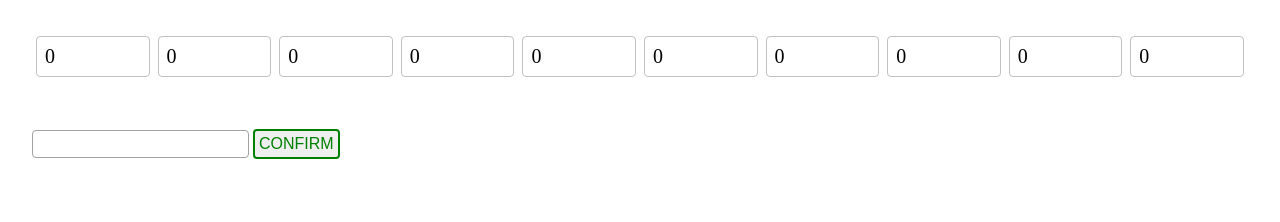
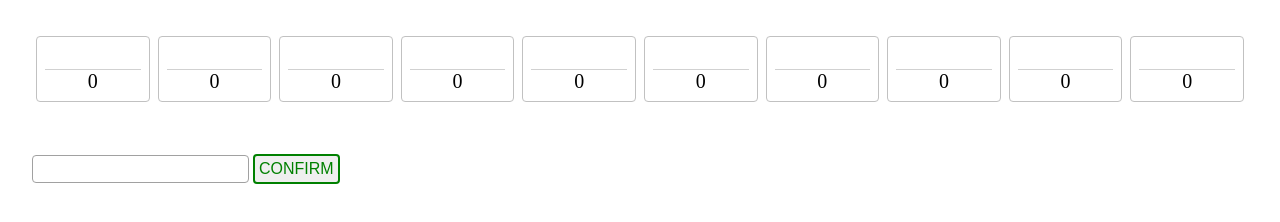
Before and after one commit to mdsomerfield/bowling-challenge, a website: page index.html in a window 1280 px wide. Drawn offline with Linux system fonts and the light colour scheme.

Commit message:
Styled the rolls on the frame view

```diff
--- a/index.css
+++ b/index.css
@@ -14,11 +14,25 @@
   border: 1px solid #C1C1C1;
   border-radius: 4px;
   font-size: 20px;
+  flex-direction: column;
+  text-align: center;
 }
 
 .frame__score {
   flex: 1;
 }
+
+.frame__rolls {
+  display: flex;
+  flex: 1 1 24px;
+  width: 100%;
+  border-bottom: 1px solid #D1D1D1;
+}
+
+.roll__score {
+  flex: 1;
+}
+
 
 .score__input {
   padding: 4px;
```
